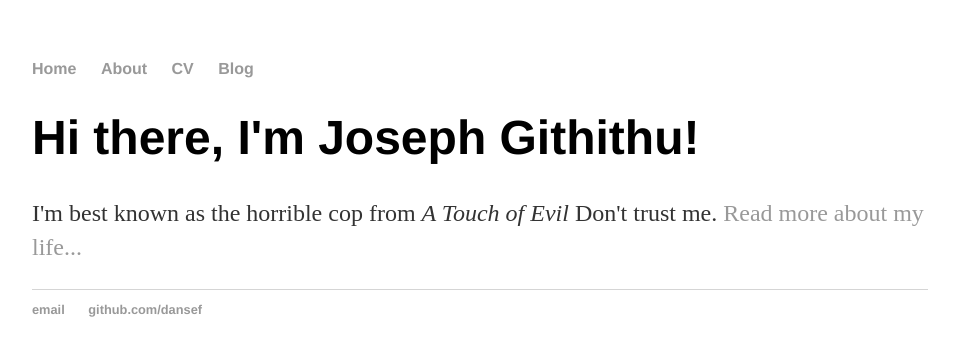
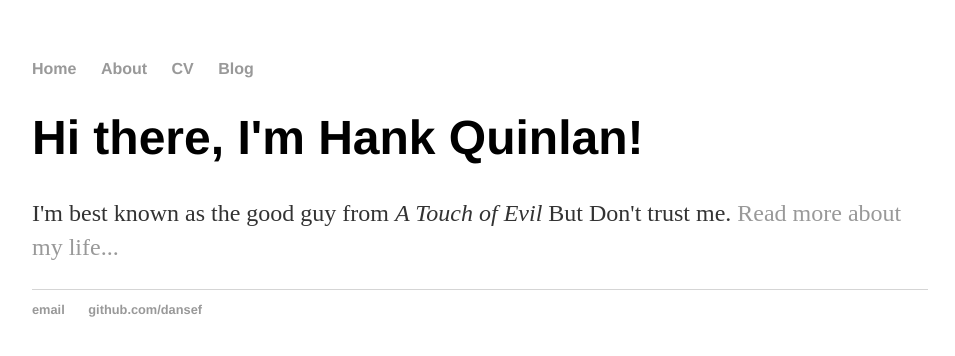
Before and after one commit to dansef/githithu.github.io, a Jekyll site: the page built from index.html, in a window 1280 px wide. Shown: the top 356 px of the page, without its empty margins (160-1115 px from the left). Built offline with Jekyll 4.4.1, drawn with Linux system fonts in a browser that asks for light colours.

Commit message:
Update index.html

```diff
--- a/index.html
+++ b/index.html
@@ -1,30 +1,8 @@
-<!DOCTYPE html>
-<html>
-	<head>
-		<title>Joseph Githithu, New in Town</title>
-		<!-- link to main stylesheet -->
-		<link rel="stylesheet" type="text/css" href="/css/main.css"
-	</head>
-	<body>
-		<nav>
-    		<ul>
-        		<li><a href="/">Home</a></li>
-	        	<li><a href="/about">About</a></li>
-        		<li><a href="/cv">CV</a></li>
-        		<li><a href="/blog">Blog</a></li>
-    		</ul>
-		</nav>
-		<div class="container">
-    		<div class="blurb">
-        		<h1>Hi there, I'm Joseph Githithu!</h1>
-				<p>I'm best known as the horrible cop from <em>A Touch of Evil</em> Don't trust me. <a href="/about">Read more about my life...</a></p>
-    		</div><!-- /.blurb -->
-		</div><!-- /.container -->
-		<footer>
-    		<ul>
-        		<li><a href="mailto:githithudanjsef@gmail.com">email</a></li>
-        		<li><a href="https://github.com/dansef">github.com/dansef</a></li>
-			</ul>
-		</footer>
-	</body>
-</html>
+---
+layout: default
+title: Joseph Githithu, The Good Guy
+---
+<div class="blurb">
+	<h1>Hi there, I'm Hank Quinlan!</h1>
+	<p>I'm best known as the good guy from <em>A Touch of Evil</em> But Don't trust me. <a href="/about">Read more about my life...</a></p>
+</div><!-- /.blurb -->
```
